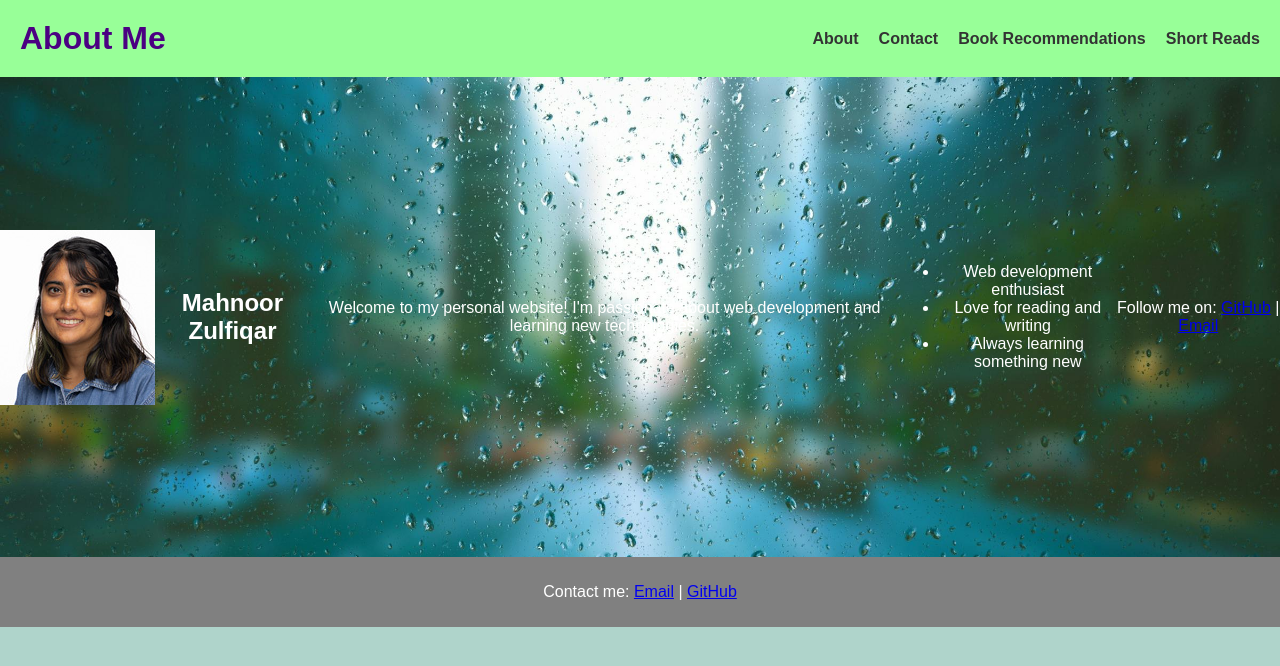
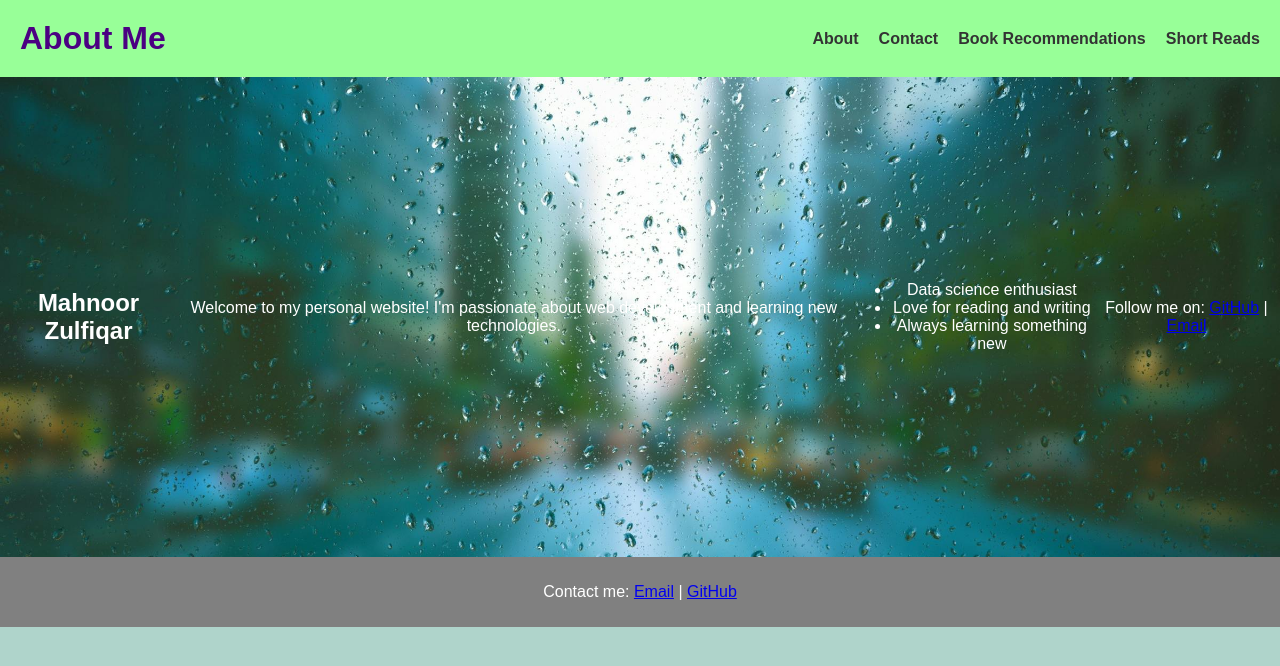
Before and after one commit to zmahnoor14/zmahnoor14.github.io, a plain HTML site: page index.html in a window 1280 px wide. Drawn offline with Linux system fonts and the light colour scheme.

Commit message:
Trigger GitHub Pages update

```diff
--- a/index.html
+++ b/index.html
@@ -22,11 +22,10 @@
     </header>
 
     <section class="hero">
-        <img src="profile.jpg" alt="Your Profile Picture" class="profile-pic">
         <h2>Mahnoor Zulfiqar</h2>
         <p>Welcome to my personal website! I'm passionate about web development and learning new technologies.</p>
         <ul>
-            <li>Web development enthusiast</li>
+            <li>Data science enthusiast</li>
             <li>Love for reading and writing</li>
             <li>Always learning something new</li>
         </ul>
```
